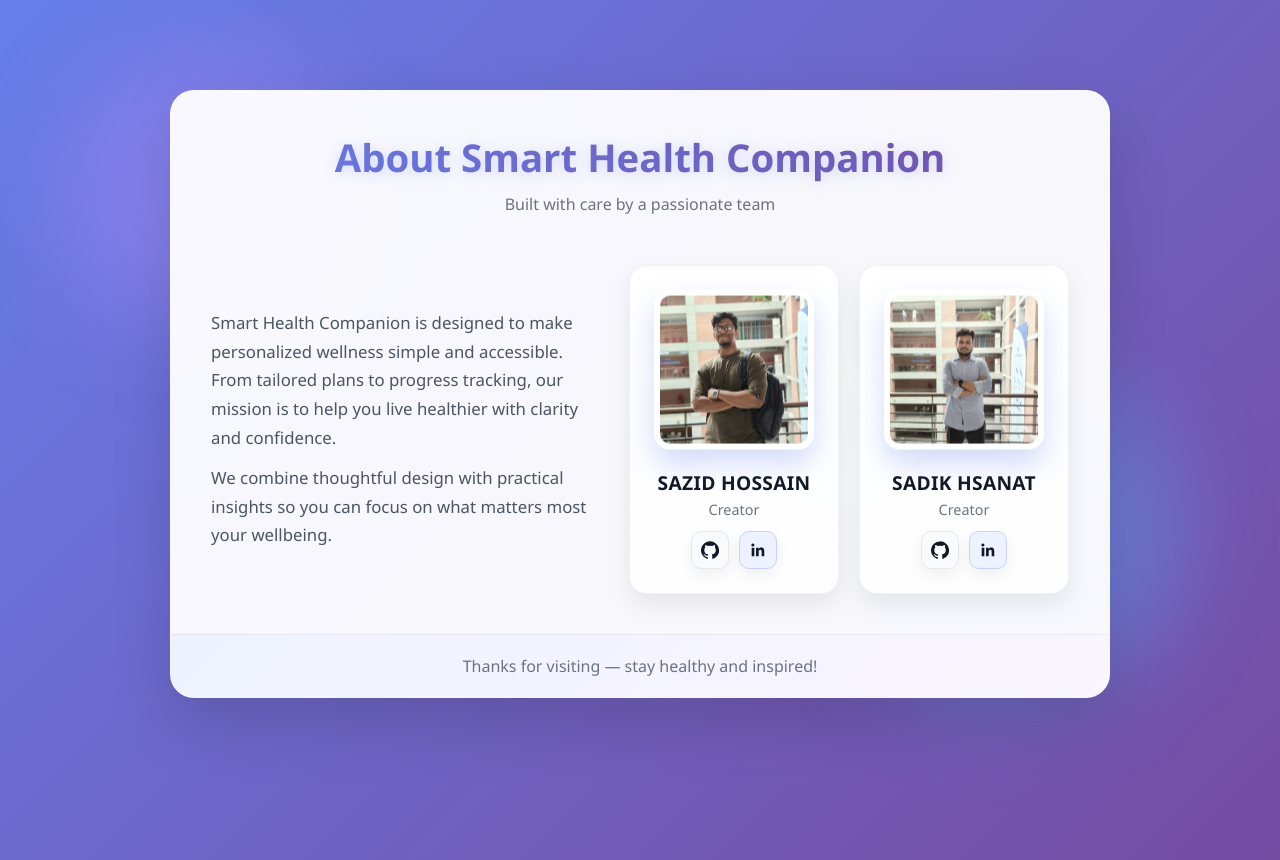
After one commit to MD-SAZID-HOSSAIN/Smart-Health-Companion, a Django app: page /about/ in a window 1280 px wide. The commit adds this page. Run offline with Django 5.2, Linux system fonts and the light colour scheme.

Commit message:
about page

```diff
--- /dev/null
+++ b/smart_health_companion/mainapp/templates/mainapp/about.html
@@ -0,0 +1,151 @@
+<!DOCTYPE html>
+<html>
+<head>
+    <title>About - Smart Health Companion</title>
+    {% load static %}
+    <style>
+        * { margin: 0; padding: 0; box-sizing: border-box; }
+        body {
+            font-family: 'Segoe UI', Tahoma, Geneva, Verdana, sans-serif;
+            background: linear-gradient(135deg, #667eea 0%, #764ba2 100%);
+            min-height: 100vh;
+            color: #1f2937;
+        }
+
+        .decor { position: fixed; inset: 0; pointer-events: none; z-index: 1; }
+        .blob { position: absolute; filter: blur(50px); opacity: 0.45; border-radius: 50%; }
+        .b1 { width: 280px; height: 280px; background: #a78bfa; top: 8%; left: 5%; animation: float 10s ease-in-out infinite; }
+        .b2 { width: 340px; height: 340px; background: #60a5fa; bottom: 10%; right: 8%; animation: float 12s ease-in-out infinite 1s; }
+        .b3 { width: 220px; height: 220px; background: #34d399; top: 40%; right: 30%; animation: float 14s ease-in-out infinite 0.5s; }
+        @keyframes float { 0%,100%{ transform: translateY(0)} 50%{ transform: translateY(-15px)} }
+
+        .container { position: relative; z-index: 2; max-width: 1000px; margin: 60px auto; padding: 30px; }
+
+        .card {
+            background: rgba(255,255,255,0.95);
+            backdrop-filter: blur(20px);
+            border-radius: 24px;
+            border: 1px solid rgba(255,255,255,0.3);
+            box-shadow: 0 25px 60px rgba(0,0,0,0.15);
+            overflow: hidden;
+        }
+
+        .header {
+            padding: 40px 40px 20px;
+            text-align: center;
+        }
+        .title {
+            font-size: 2.4rem; font-weight: 800; margin-bottom: 10px;
+            background: linear-gradient(45deg, #667eea, #764ba2);
+            -webkit-background-clip: text; -webkit-text-fill-color: transparent; background-clip: text;
+            text-shadow: 0 2px 14px rgba(102,126,234,0.25);
+        }
+        .subtitle { color: #6b7280; font-weight: 500; }
+
+        .content { padding: 30px 40px 40px; display: grid; grid-template-columns: 1.2fr 1fr; gap: 30px; align-items: center; }
+        .about { color: #4b5563; line-height: 1.7; font-size: 1.05rem; }
+        .about p + p { margin-top: 12px; }
+
+        .creators { display: grid; grid-template-columns: 1fr 1fr; gap: 20px; }
+        .person {
+            position: relative; text-align: center; padding: 24px; border-radius: 18px;
+            background: linear-gradient(180deg, rgba(255,255,255,0.95), rgba(255,255,255,0.9));
+            border: 1px solid rgba(0,0,0,0.05);
+            box-shadow: 0 10px 25px rgba(0,0,0,0.08);
+            transition: transform .3s ease, box-shadow .3s ease;
+        }
+        .person:hover { transform: translateY(-6px); box-shadow: 0 18px 40px rgba(0,0,0,0.12); }
+        .person-link { display: inline-block; position: relative; border-radius: 16px; outline: none; }
+        .person-link:focus { box-shadow: 0 0 0 3px rgba(102,126,234,0.35); }
+        .avatar {
+            width: 160px; height: 160px; margin: 0 auto 14px; border-radius: 16px;
+            background: url('{% static "placeholder-avatar.png" %}') center/cover, linear-gradient(135deg,#667eea,#764ba2);
+            border: 6px solid white; box-shadow: 0 14px 28px rgba(102,126,234,0.28);
+            position: relative; animation: avFloat 6s ease-in-out infinite;
+            transition: transform .25s ease, box-shadow .25s ease, filter .25s ease;
+        }
+        .avatar:hover { transform: translateY(-3px) scale(1.02); box-shadow: 0 20px 40px rgba(102,126,234,0.32); }
+        @keyframes avFloat { 0%,100%{ transform: translateY(0) } 50%{ transform: translateY(-6px) } }
+        .av-sazid { background-image: url('{% static "sazid.jpeg" %}'), linear-gradient(135deg,#667eea,#764ba2); }
+        .av-hasnat { background-image: url('{% static "hasnat.jpeg" %}'), linear-gradient(135deg,#667eea,#764ba2); }
+        .name { font-size: 1.2rem; font-weight: 800; color: #111827; letter-spacing: 0.3px; }
+        .role { font-size: 0.9rem; color: #6b7280; margin-top: 4px; }
+
+        .socials { margin-top: 12px; display: flex; justify-content: center; gap: 10px; }
+        .icon-btn {
+            display: inline-flex; align-items: center; justify-content: center;
+            width: 38px; height: 38px; border-radius: 10px; border: 1px solid #e5e7eb;
+            background: #f9fafb; color: #111827; text-decoration: none; transition: all .2s ease;
+            box-shadow: 0 6px 16px rgba(0,0,0,0.06);
+        }
+        .icon-btn:hover { transform: translateY(-2px); box-shadow: 0 10px 20px rgba(0,0,0,0.1); }
+        .icon-btn.github:hover { background: #0f172a; border-color: #0f172a; }
+        .icon-btn.github:hover svg { filter: invert(1); }
+        .icon-btn.linkedin { background: #eef2ff; border-color: #c7d2fe; }
+        .icon-btn.linkedin:hover { background: #2563eb; border-color: #2563eb; }
+        .icon-btn.linkedin:hover svg { filter: invert(1); }
+
+        .footerbar { padding: 20px 40px; background: linear-gradient(135deg, #eef2ff, #faf5ff); border-top: 1px solid rgba(0,0,0,0.05); text-align: center; color: #6b7280; font-weight: 500; }
+
+        @media (max-width: 900px){ .content { grid-template-columns: 1fr; } }
+        @media (max-width: 600px){ .creators { grid-template-columns: 1fr; } }
+    </style>
+</head>
+<body>
+    <div class="decor" aria-hidden="true">
+        <div class="blob b1"></div>
+        <div class="blob b2"></div>
+        <div class="blob b3"></div>
+    </div>
+
+    <div class="container">
+        <div class="card">
+            <div class="header">
+                <div class="title">About Smart Health Companion</div>
+                <div class="subtitle">Built with care by a passionate team</div>
+            </div>
+            <div class="content">
+                <div class="about">
+                    <p>Smart Health Companion is designed to make personalized wellness simple and accessible. From tailored plans to progress tracking, our mission is to help you live healthier with clarity and confidence.</p>
+                    <p>We combine thoughtful design with practical insights so you can focus on what matters most your wellbeing.</p>
+                </div>
+                <div class="creators">
+                    <div class="person">
+                        <a class="person-link" href="https://github.com/MD-SAZID-HOSSAIN" target="_blank" rel="noopener" title="View GitHub">
+                            <div class="avatar av-sazid" aria-label="sazid.jpeg"></div>
+                        </a>
+                        <div class="name">SAZID HOSSAIN</div>
+                        <div class="role">Creator</div>
+                        <div class="socials">
+                            <a class="icon-btn github" href="https://github.com/MD-SAZID-HOSSAIN" target="_blank" rel="noopener" aria-label="GitHub - Sazid Hossain" title="GitHub">
+                                <svg width="18" height="18" viewBox="0 0 24 24" fill="currentColor" aria-hidden="true"><path d="M12 .5a12 12 0 0 0-3.79 23.39c.6.11.82-.26.82-.58v-2.02c-3.34.73-4.04-1.61-4.04-1.61-.55-1.39-1.34-1.76-1.34-1.76-1.1-.75.08-.74.08-.74 1.22.09 1.86 1.25 1.86 1.25 1.08 1.85 2.83 1.32 3.52 1.01.11-.78.42-1.32.76-1.62-2.66-.3-5.47-1.33-5.47-5.93 0-1.31.47-2.38 1.24-3.22-.13-.3-.54-1.52.12-3.16 0 0 1.01-.32 3.3 1.23a11.5 11.5 0 0 1 6.01 0c2.29-1.55 3.3-1.23 3.3-1.23.66 1.64.25 2.86.12 3.16.77.84 1.24 1.91 1.24 3.22 0 4.61-2.81 5.62-5.49 5.92.43.37.81 1.1.81 2.22v3.29c0 .32.22.69.82.58A12 12 0 0 0 12 .5Z"/></svg>
+                            </a>
+                            <a class="icon-btn linkedin" href="https://www.linkedin.com/in/md-sazid-hossain-905543372/" target="_blank" rel="noopener" aria-label="LinkedIn - Sazid Hossain" title="LinkedIn">
+                                <svg width="18" height="18" viewBox="0 0 24 24" fill="currentColor" aria-hidden="true"><path d="M20.45 20.45h-3.55v-5.6c0-1.33-.02-3.03-1.85-3.03-1.85 0-2.13 1.44-2.13 2.93v5.7H9.37V9h3.4v1.56h.05c.47-.89 1.62-1.83 3.33-1.83 3.56 0 4.22 2.34 4.22 5.39v6.33ZM5.34 7.43a2.06 2.06 0 1 1 0-4.11 2.06 2.06 0 0 1 0 4.11ZM7.11 20.45H3.57V9h3.54v11.45Z"/></svg>
+                            </a>
+                        </div>
+                    </div>
+                    <div class="person">
+                        <a class="person-link" href="https://github.com/SadikHasnat" target="_blank" rel="noopener" title="View GitHub">
+                            <div class="avatar av-hasnat" aria-label="hasnat.jpeg"></div>
+                        </a>
+                        <div class="name">SADIK HSANAT</div>
+                        <div class="role">Creator</div>
+                        <div class="socials">
+                            <a class="icon-btn github" href="https://github.com/SadikHasnat" target="_blank" rel="noopener" aria-label="GitHub - Sadik Hsanat" title="GitHub">
+                                <svg width="18" height="18" viewBox="0 0 24 24" fill="currentColor" aria-hidden="true"><path d="M12 .5a12 12 0 0 0-3.79 23.39c.6.11.82-.26.82-.58v-2.02c-3.34.73-4.04-1.61-4.04-1.61-.55-1.39-1.34-1.76-1.34-1.76-1.1-.75.08-.74.08-.74 1.22.09 1.86 1.25 1.86 1.25 1.08 1.85 2.83 1.32 3.52 1.01.11-.78.42-1.32.76-1.62-2.66-.3-5.47-1.33-5.47-5.93 0-1.31.47-2.38 1.24-3.22-.13-.3-.54-1.52.12-3.16 0 0 1.01-.32 3.3 1.23a11.5 11.5 0 0 1 6.01 0c2.29-1.55 3.3-1.23 3.3-1.23.66 1.64.25 2.86.12 3.16.77.84 1.24 1.91 1.24 3.22 0 4.61-2.81 5.62-5.49 5.92.43.37.81 1.1.81 2.22v3.29c0 .32.22.69.82.58A12 12 0 0 0 12 .5Z"/></svg>
+                            </a>
+                            <a class="icon-btn linkedin" href="https://www.linkedin.com/in/sadik-hasnat-56a489256/" target="_blank" rel="noopener" aria-label="LinkedIn - Sadik Hsanat" title="LinkedIn">
+                                <svg width="18" height="18" viewBox="0 0 24 24" fill="currentColor" aria-hidden="true"><path d="M20.45 20.45h-3.55v-5.6c0-1.33-.02-3.03-1.85-3.03-1.85 0-2.13 1.44-2.13 2.93v5.7H9.37V9h3.4v1.56h.05c.47-.89 1.62-1.83 3.33-1.83 3.56 0 4.22 2.34 4.22 5.39v6.33ZM5.34 7.43a2.06 2.06 0 1 1 0-4.11 2.06 2.06 0 0 1 0 4.11ZM7.11 20.45H3.57V9h3.54v11.45Z"/></svg>
+                            </a>
+                        </div>
+                    </div>
+                </div>
+            </div>
+            <div class="footerbar">
+                Thanks for visiting — stay healthy and inspired!
+            </div>
+        </div>
+    </div>
+</body>
+</html>
--- a/smart_health_companion/mainapp/templates/mainapp/home.html
+++ b/smart_health_companion/mainapp/templates/mainapp/home.html
@@ -1009,6 +1009,7 @@
                         <li><a href="#features">Features</a></li>
                         <li><a href="#how-it-works">How It Works</a></li>
                         <li><a href="{% url 'register' %}">Sign Up</a></li>
+                        <li><a href="{% url 'about' %}">About</a></li>
                     </ul>
                 </div>
                 <div class="footer-section">
--- a/smart_health_companion/mainapp/urls.py
+++ b/smart_health_companion/mainapp/urls.py
@@ -3,6 +3,7 @@ from . import views
 
 urlpatterns = [
     path("", views.home_view, name="home"),
+    path("about/", views.about_view, name="about"),
     path("register/", views.register_view, name="register"),
     path("login/", views.login_view, name="login"),
     path("logout/", views.logout_view, name="logout"),
--- a/smart_health_companion/mainapp/views.py
+++ b/smart_health_companion/mainapp/views.py
@@ -142,6 +142,11 @@ def logout_view(request):
 def home_view(request):
     """Home view that displays the landing page"""
     return render(request, "mainapp/home.html")
+
+
+def about_view(request):
+    """About page with creators info"""
+    return render(request, "mainapp/about.html")
 
 
 @login_required
```
Also changed, not shown: smart_health_companion/mainapp/templates/mainapp/dashboard.html (+59 -0 lines), smart_health_companion/db.sqlite3, smart_health_companion/mainapp/static/hasnat.jpeg (added), smart_health_companion/mainapp/static/sazid.jpeg (added), smart_health_companion/mainapp/templates/mainapp/login.html (line endings or trailing spaces).
